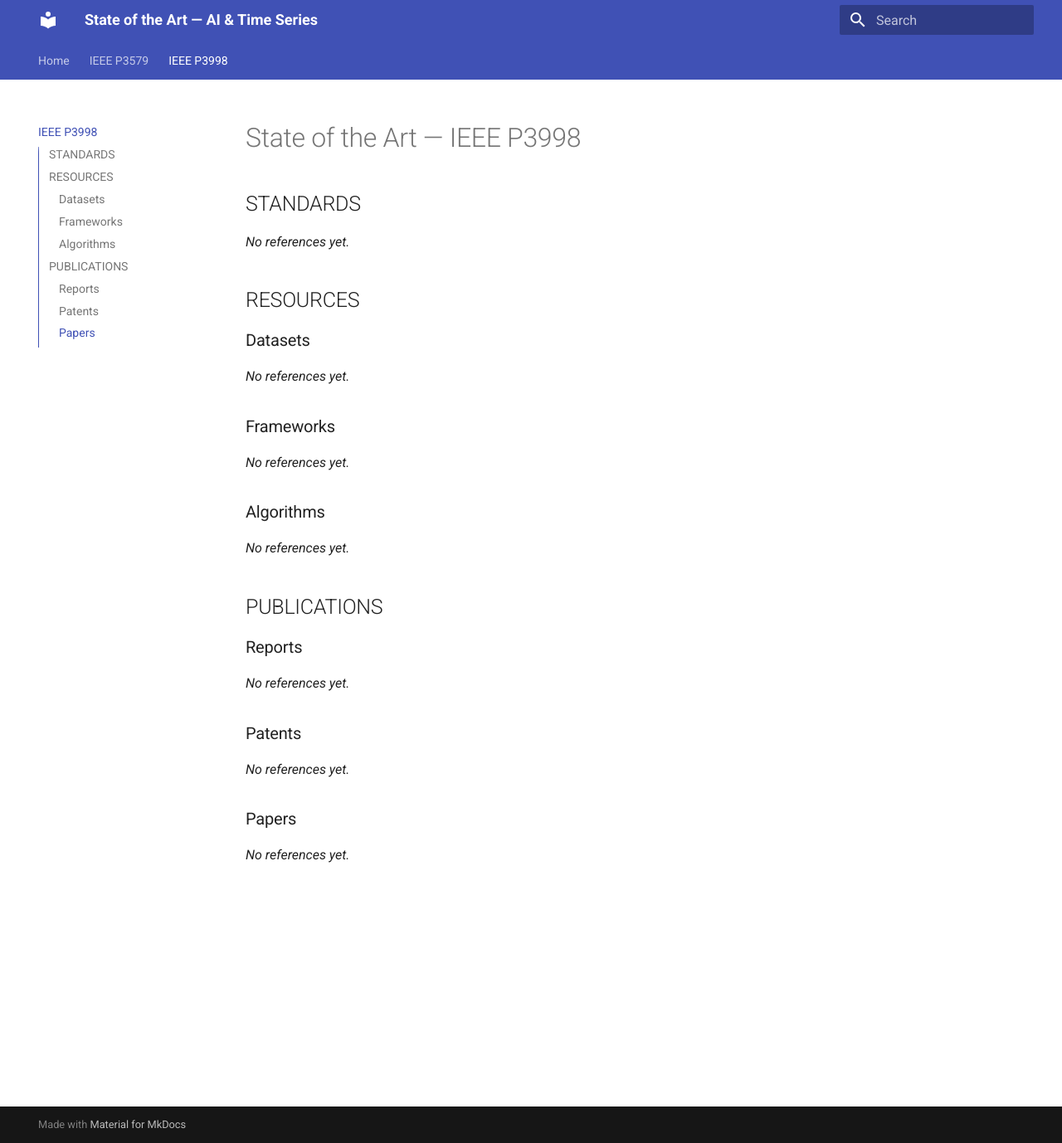
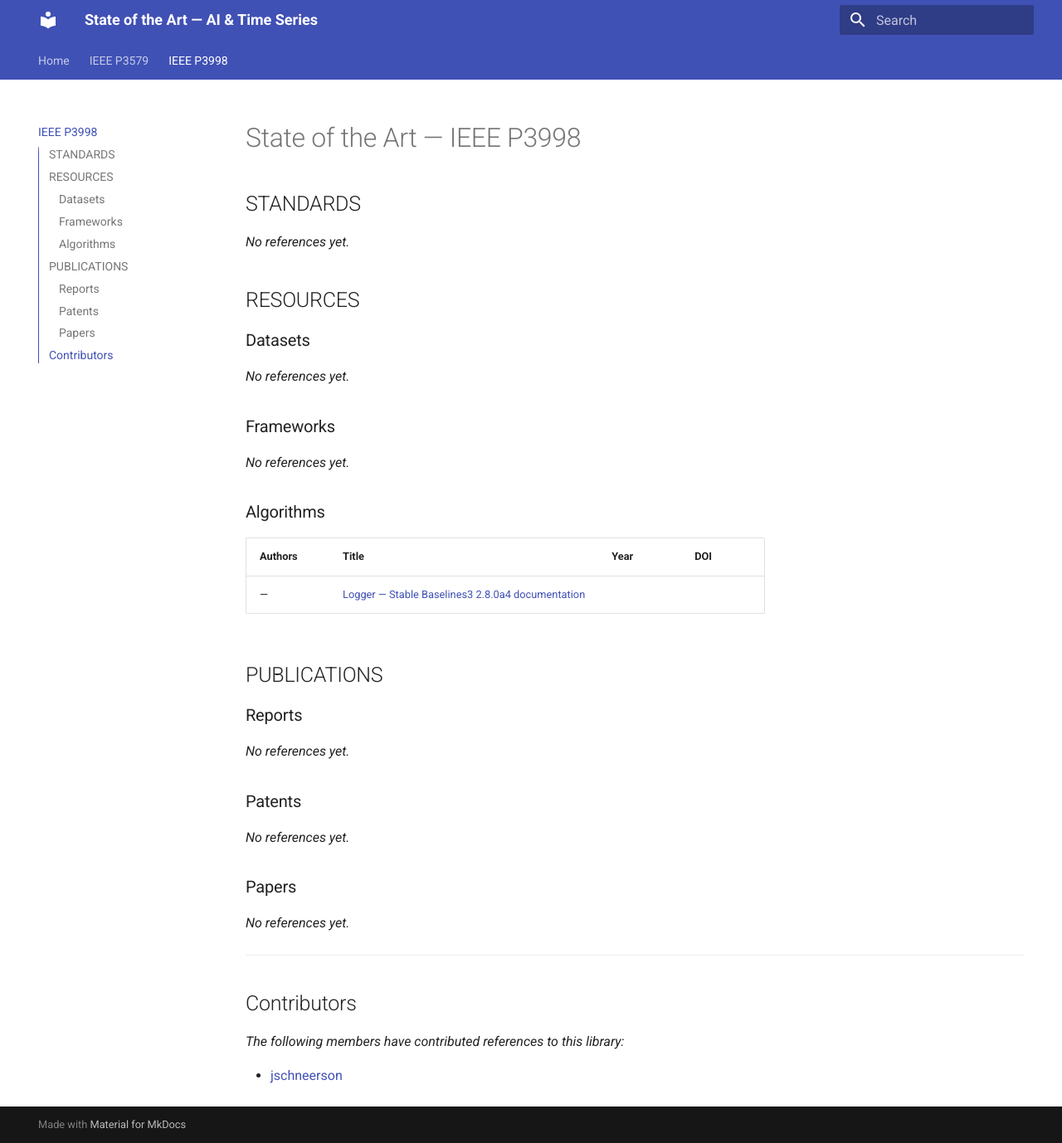
Before and after one commit to aitimeseries/SOTA, an MkDocs documentation site: the page built from docs/p3998/index.md, in a window 1280 px wide and 1378 px high. Shown: the whole window at 83% size. Built offline with MkDocs 1.6.1 and Material for MkDocs 9.7.7, drawn with Linux system fonts in a browser that asks for light colours.

Commit message:
refs: update SOTA from Zotero

```diff
--- a/docs/p3998/index.md
+++ b/docs/p3998/index.md
@@ -16,7 +16,9 @@ _No references yet._
 
 ### Algorithms
 
-_No references yet._
+| Authors | Title | Year | DOI |
+|---------|-------|------|-----|
+| — | [Logger — Stable Baselines3 2.8.0a4 documentation](https://stable-baselines3.readthedocs.io/en/master/common/logger.html) |  |  |
 
 ## PUBLICATIONS
 
@@ -31,3 +33,12 @@ _No references yet._
 ### Papers
 
 _No references yet._
+
+
+---
+
+## Contributors
+
+*The following members have contributed references to this library:*
+
+- [jschneerson](https://www.zotero.org/jschneerson)
```
